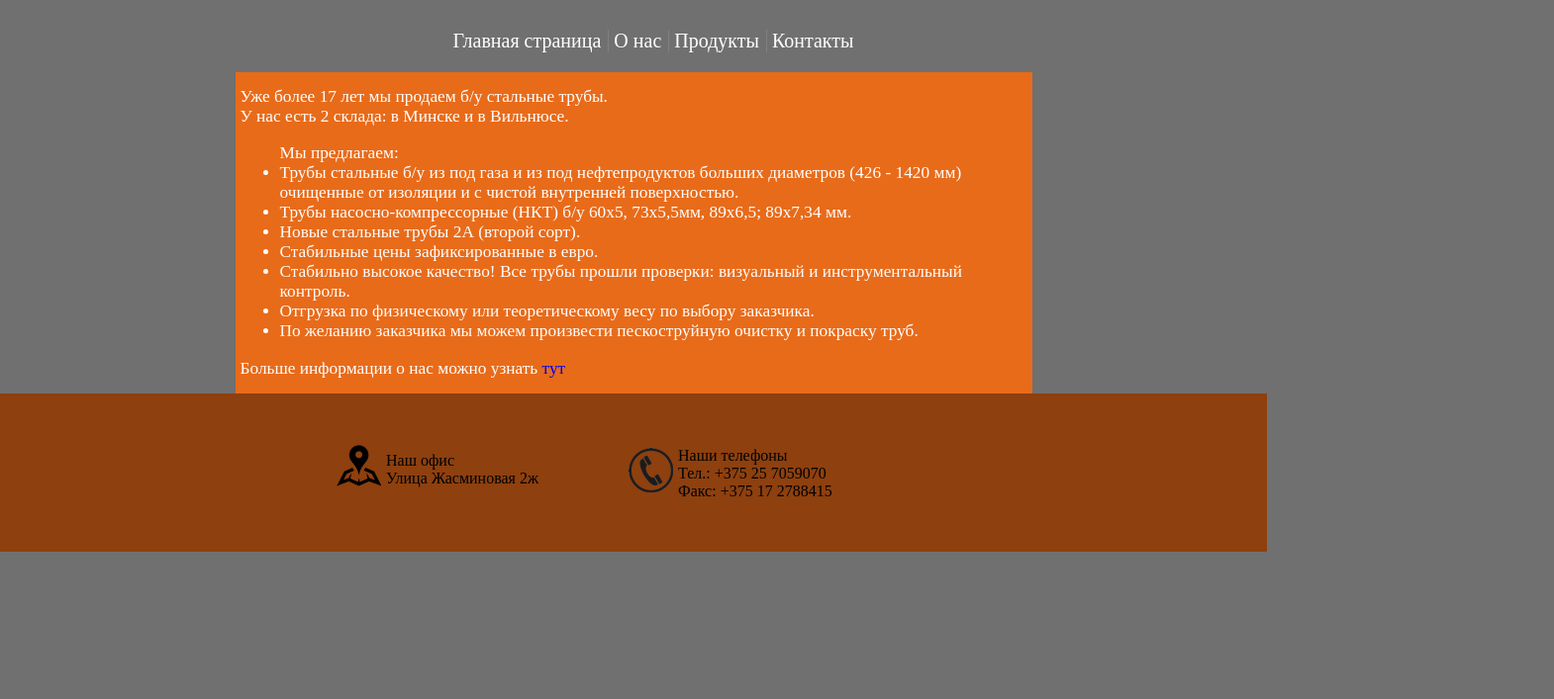
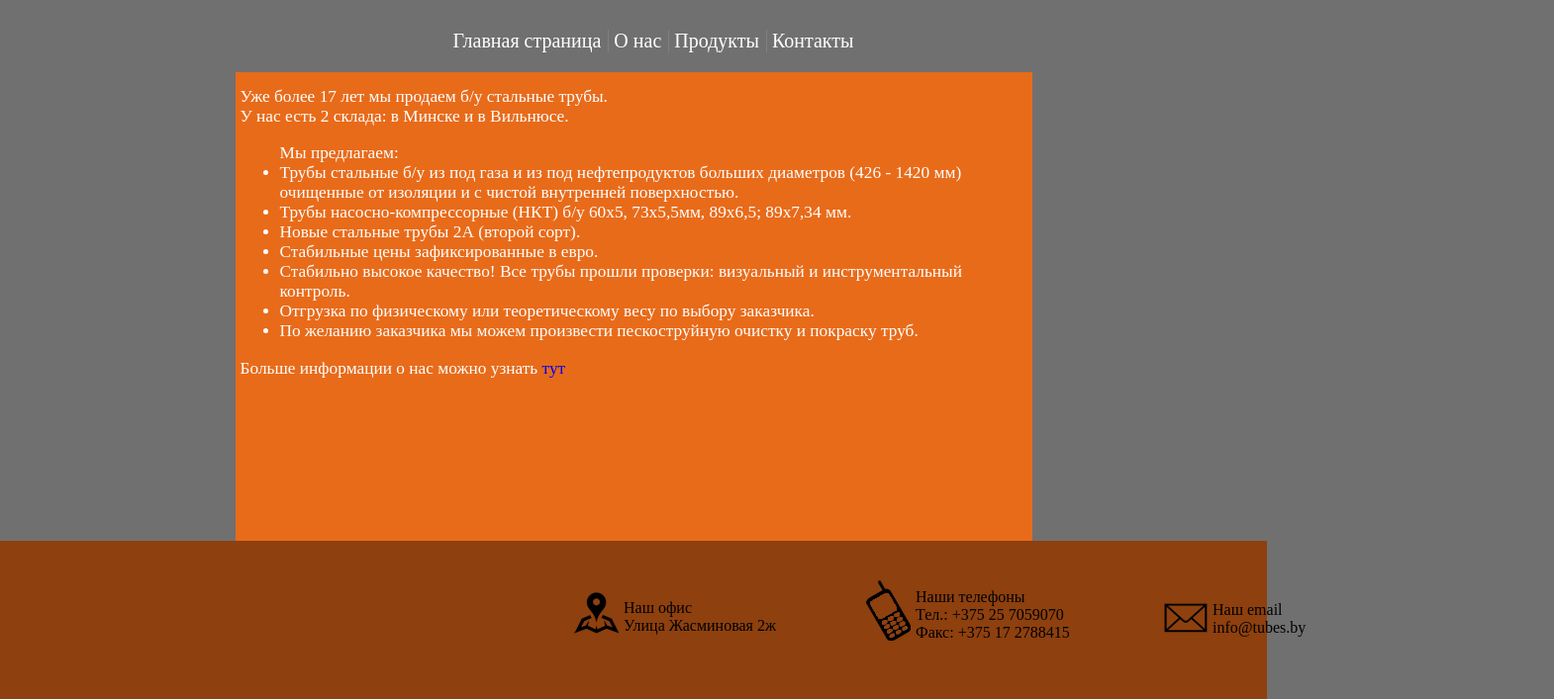
Before and after one commit to rutraq/BelTrubostal, a plain HTML site: page main.html in a window 1280 px wide. Shown: the part 93-800 px from the top of the page at 99% size, 1570 px wide, since content can reach past the window. Drawn offline with nearby package versions, Linux system fonts and the light colour scheme; files that its build step writes are made by us from their sources; a web font is replaced by a local one.

Commit message:
second commit

```diff
--- a/main.html
+++ b/main.html
@@ -3,16 +3,15 @@
 <head>
     <meta charset="UTF-8">
     <title>Main</title>
-    <link rel="stylesheet" href="style/style.css">
-    <link href="https://fonts.googleapis.com/css?family=Griffy|Jim+Nightshade" rel="stylesheet">
+    <link rel="stylesheet" href="style/main.css">
 </head>
 <body>
 <header>
     <div id="logo"><img src="images/BTS.png"></div>
     <div class="menu">
         <ul>
-            <li><a href="#">Главная страница</a></li>
-            <li><a href="#">О нас</a></li>
+            <li><a href="main.html">Главная страница</a></li>
+            <li><a href="about.html">О нас</a></li>
             <li><a href="#">Продукты</a>
                 <ul class="submenu">
                     <li><a href="#">Трубы 1</a></li>
@@ -41,7 +40,7 @@
             <li>Отгрузка по физическому или теоретическому весу по выбору заказчика.</li>
             <li>По желанию заказчика мы можем произвести пескоструйную очистку и покраску труб.</li>
         </ul>
-        Больше информации о нас можно узнать <a href="#">тут</a>
+        Больше информации о нас можно узнать <a href="about.html">тут</a>
     </div>
 </article>
 <footer>
@@ -53,13 +52,20 @@
         </figcaption>
     </figure>
     <figure class="telephone">
-        <img src="images/phone.png">
+        <img src="images/phone2.png">
         <figcaption>
             Наши телефоны
             <div>Тел.: +375 25 7059070</div>
             <div>Факс: +375 17 2788415</div>
         </figcaption>
     </figure>
+    <figure class="message">
+        <img src="images/message.png">
+        <figcaption>
+            Наш email
+            <div>info@tubes.by</div>
+        </figcaption>
+    </figure>
 </footer>
 </body>
 </html>
--- a/style/style.less
+++ b/style/about.less
@@ -3,8 +3,8 @@ body {
   background-color: lighten(#3d3d3d, 20%);
   display: flex;
   flex-direction: column;
+  min-height: 100vh;
 }
 @import "variables.less";
 @import "header.less";
-@import "article.less";
 @import "footer.less";
--- a/style/article.less
+++ b/style/article.less
@@ -5,6 +5,7 @@ article {
   max-width: 800px;
   align-self: center;
   padding: 15px 0 15px 5px;
+  flex-grow: 1;
 
   a {
     text-decoration: none;
--- a/style/footer.less
+++ b/style/footer.less
@@ -15,17 +15,28 @@ footer {
     }
 
     &:first-child {
-      padding-left: 340px;
+      padding-left: 580px;
     }
   }
 
   .telephone {
     position: relative;
-    left: 635px;
-    top: -80px;
+    left: 875px;
+    top: -95px;
 
     figcaption {
-      top: -50px;
+      top: -57px;
+    }
+  }
+
+
+  .message {
+    position: relative;
+    left: 1175px;
+    top: -200px;
+
+    figcaption {
+      top: -42px;
     }
   }
 }
--- a/style/header.less
+++ b/style/header.less
@@ -2,7 +2,6 @@ header {
   color: @textColor-of-header;
 
   #logo {
-    font-family: @font-for-logo;
     font-size: 40pt;
     text-align: center;
   }
--- /dev/null
+++ b/style/main.less
@@ -0,0 +1,11 @@
+body {
+  margin: 0;
+  background-color: lighten(#3d3d3d, 20%);
+  display: flex;
+  flex-direction: column;
+  min-height: 100vh;
+}
+@import "variables.less";
+@import "header.less";
+@import "article.less";
+@import "footer.less";
--- a/style/style.css
+++ b/style/style.css
@@ -3,12 +3,13 @@ body {
   background-color: #707070;
   display: flex;
   flex-direction: column;
+  min-height: 100vh;
 }
 header {
   color: white;
 }
 header #logo {
-  font-family: 'Griffy', cursive;
+  font-family: 'Lora', serif;
   font-size: 40pt;
   text-align: center;
 }
@@ -58,6 +59,7 @@ article {
   max-width: 800px;
   align-self: center;
   padding: 15px 0 15px 5px;
+  flex-grow: 1;
 }
 article a {
   text-decoration: none;
@@ -79,13 +81,21 @@ footer figure figcaption {
   max-width: 200px;
 }
 footer figure:first-child {
-  padding-left: 340px;
+  padding-left: 580px;
 }
 footer .telephone {
   position: relative;
-  left: 635px;
-  top: -80px;
+  left: 875px;
+  top: -95px;
 }
 footer .telephone figcaption {
-  top: -50px;
+  top: -57px;
 }
+footer .message {
+  position: relative;
+  left: 1175px;
+  top: -200px;
+}
+footer .message figcaption {
+  top: -42px;
+}
--- a/style/variables.less
+++ b/style/variables.less
@@ -1,4 +1,3 @@
-@font-for-logo: 'Griffy', cursive;
 @border: 1px solid grey;
 @textColor-of-header: white;
 @fontSizeHeader: 15pt;
```
Also changed, not shown: about.html (added, +52 -0 lines), images/message.png (added), images/phone.png (deleted), images/phone2.png (added).
